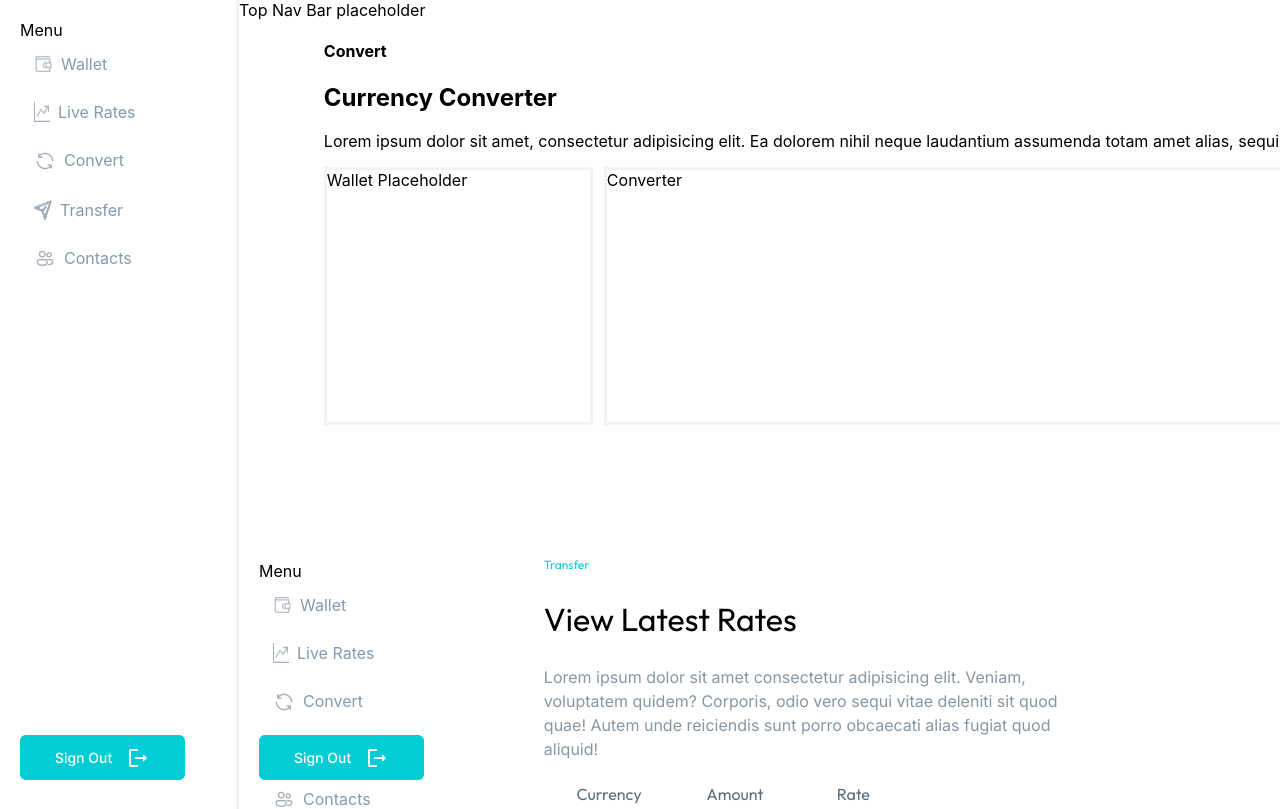
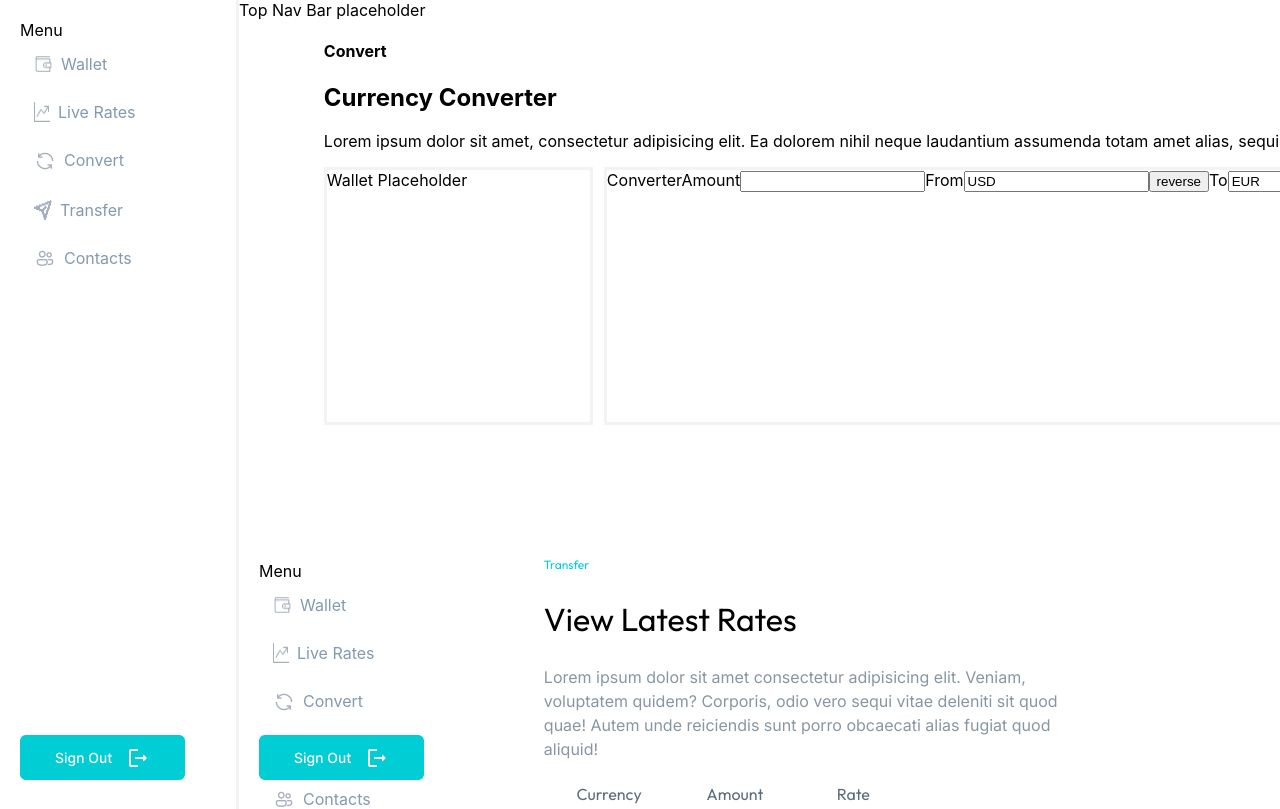
Before and after one commit to nology-tech/synergy, a React (Create React App) app: page /currencyconverter in a window 1280 px wide. Shown: the top 809 px of the page. Built offline with nearby package versions, Linux system fonts and the light colour scheme.

Commit message:
added input boxes

```diff
--- a/src/components/CurrencyConverter/CurrencyConverter.jsx
+++ b/src/components/CurrencyConverter/CurrencyConverter.jsx
@@ -1,8 +1,17 @@
 import React from 'react';
+import { useState } from 'react';
 import "./CurrencyConverter.scss"
+import currency from '../../data/currency';
 
 
 const CurrencyConverter = () => {
+    const [amount, setAmount] = useState("");
+
+    const handleAmount = (e) => {
+        e.preventDefault();
+        setAmount(e.target.value.toString());
+        console.log(amount*1.5);
+      };
   return (
     <div className='currencyConverter'>
        <h4>Convert</h4>
@@ -10,7 +19,35 @@ const CurrencyConverter = () => {
        <p>Lorem ipsum dolor sit amet, consectetur adipisicing elit. Ea dolorem nihil neque laudantium assumenda totam amet alias, sequi fuga officiis asperiores beatae provident iste. Quis ducimus nobis a officia earum.</p>
        <div className='currencyConverter__main'>
           <div className='currencyConverter__main__walletTemp'>Wallet Placeholder</div>
-          <div className='currencyConverter__main__converter'>Converter</div>
+          <div className='currencyConverter__main__converter'>Converter
+          <label>Amount</label>
+                <input
+                  onInput={handleAmount}
+                  className="input"
+                  value={amount}
+                  type="text"
+                />
+                <label>From</label>
+                {/* From: Base Currency in Wallet/Live Rates -- assuming Base Currency = USD */}
+                <input
+
+                 value={currency[0].code}
+                //   className="input"
+
+                  type="text"
+                />
+                <button>reverse</button>
+                <label>To</label>
+                {/* To: Desired currency selected via Live Rates */}
+                <input
+                //   onChange={handleAccountName}
+                //   className="input"
+                value={currency[1].code}
+                  type="text"
+                />
+                <button>Convert</button>
+                {/* will display conversion */}
+          </div>
        </div>
 
     </div>
--- a/src/data/currency.js
+++ b/src/data/currency.js
@@ -3,6 +3,7 @@ const currency = [
         "id": 1,
         "img": "https://flagcdn.com/16x12/us.png",
         "name": "US Dollar",
+        "code": "USD",
         "amount": "1.00",
         "rate": ""
     },
@@ -10,6 +11,7 @@ const currency = [
         "id": 2,
         "img": "https://flagcdn.com/16x12/eu.png",
         "name": "Euro",
+        "code": "EUR",
         "amount": "1.0118",
         "rate": "0.9882"
     },
@@ -17,6 +19,7 @@ const currency = [
         "id": 3,
         "img": "https://flagcdn.com/16x12/gb.png",
         "name": "British Pound",
+        "code": "GBP",
         "amount": "0.8720",
         "rate": "1.1466"
     },
@@ -24,6 +27,7 @@ const currency = [
         "id": 4,
         "img": "https://flagcdn.com/16x12/in.png",
         "name": "Indian Rupee",
+        "code": "IND",
         "amount": "82.7545",
         "rate": "0.0120"
     },
```
